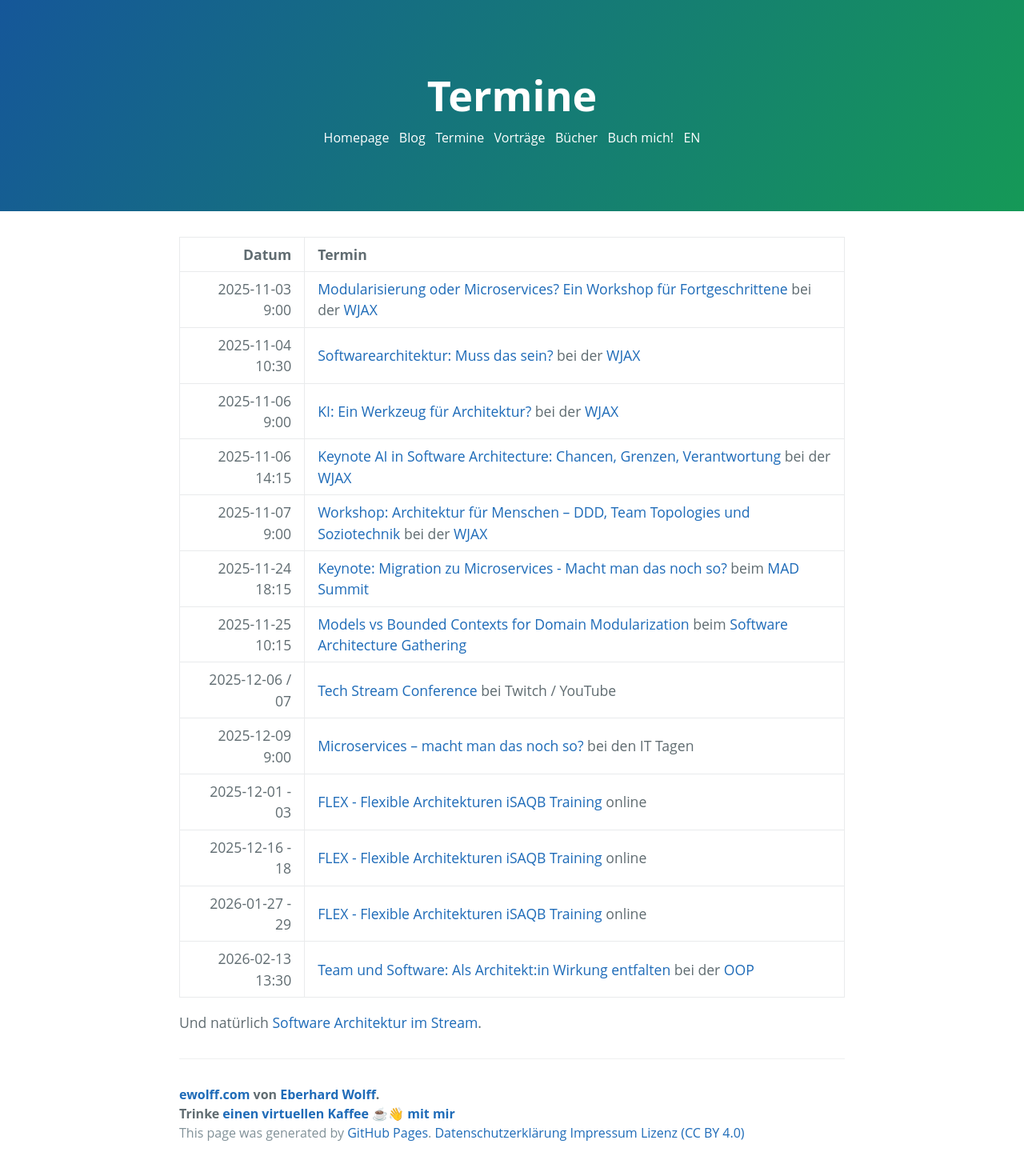
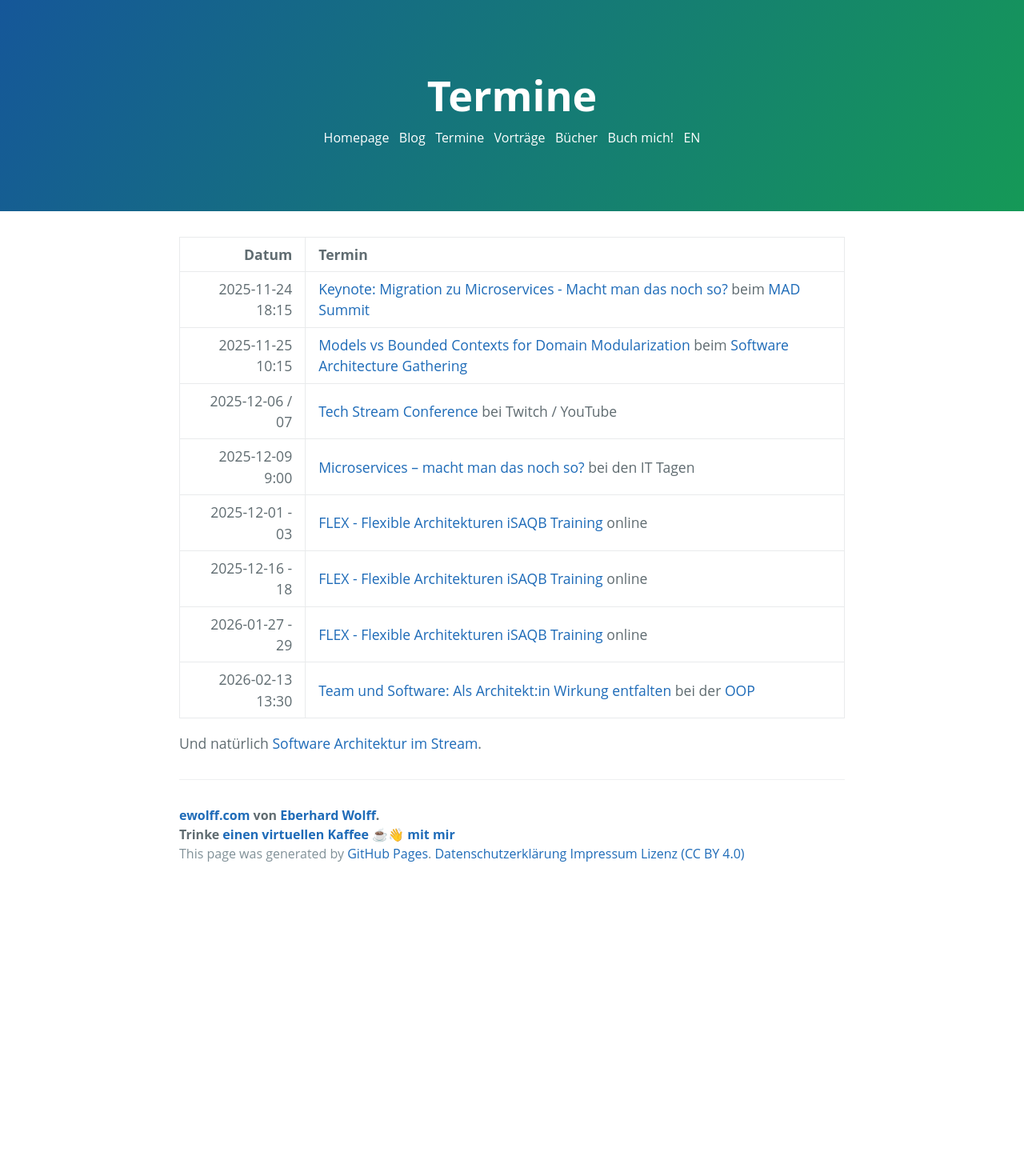
Before and after one commit to ewolff/ewolff.com, a Jekyll site: the page built from termine.md, in a window 1280 px wide. Shown: the whole page at 80% size. Built offline with Jekyll 4.4.1, drawn with Linux system fonts in a browser that asks for light colours; after the commit the page ends 1111 px from its top, so only the background shows below that.

Commit message:
Alte Termine entfernt

```diff
--- a/termine.md
+++ b/termine.md
@@ -5,11 +5,6 @@
 
 |            Datum | Termin                                                                                                                                                                                                      |
 |-----------------:|:------------------------------------------------------------------------------------------------------------------------------------------------------------------------------------------------------------|
-|  2025-11-03 9:00 | [Modularisierung oder Microservices? Ein Workshop für Fortgeschrittene](https://jax.de/microservices/microservices-workshop-fortgeschrittene/) bei der [WJAX](https://jax.de/muenchen/)                     |
-| 2025-11-04 10:30 | [Softwarearchitektur: Muss das sein?](https://jax.de/software-architecture/software-architektur-muss-sein/) bei der [WJAX](https://jax.de/muenchen/)                                                        |
-|  2025-11-06 9:00 | [KI: Ein Werkzeug für Architektur?](https://jax.de/software-architecture/ki-werkzeug-architektur/) bei der [WJAX](https://jax.de/muenchen/)                                                                 |
-|  2025-11-06 14:15 | [Keynote AI in Software Architecture: Chancen, Grenzen, Verantwortung](https://jax.de/software-architecture/keynote-panel-ai-software-architektur/) bei der [WJAX](https://jax.de/muenchen/)               |
-|  2025-11-07 9:00 | [Workshop: Architektur für Menschen – DDD, Team Topologies und Soziotechnik](https://jax.de/software-architecture/soziotechnischer-architektur-workshop/) bei der [WJAX](https://jax.de/muenchen/)          |
 | 2025-11-24 18:15 | [Keynote: Migration zu Microservices - Macht man das noch so?](https://mad-summit.de/architektur/migration-zu-microservices-macht-man-das-noch-so/) beim [MAD Summit](https://mad-summit.de/) |
 | 2025-11-25 10:15 | [Models vs Bounded Contexts for Domain Modularization](https://conferences.isaqb.org/software-architecture-gathering/session/models-vs-bounded-contexts-for-domain-modularization/) beim [Software Architecture Gathering](https://conferences.isaqb.org/software-architecture-gathering/) |
 |  2025-12-06 / 07 | [Tech Stream Conference](https://test-conf.de/) bei Twitch / YouTube  |
```
